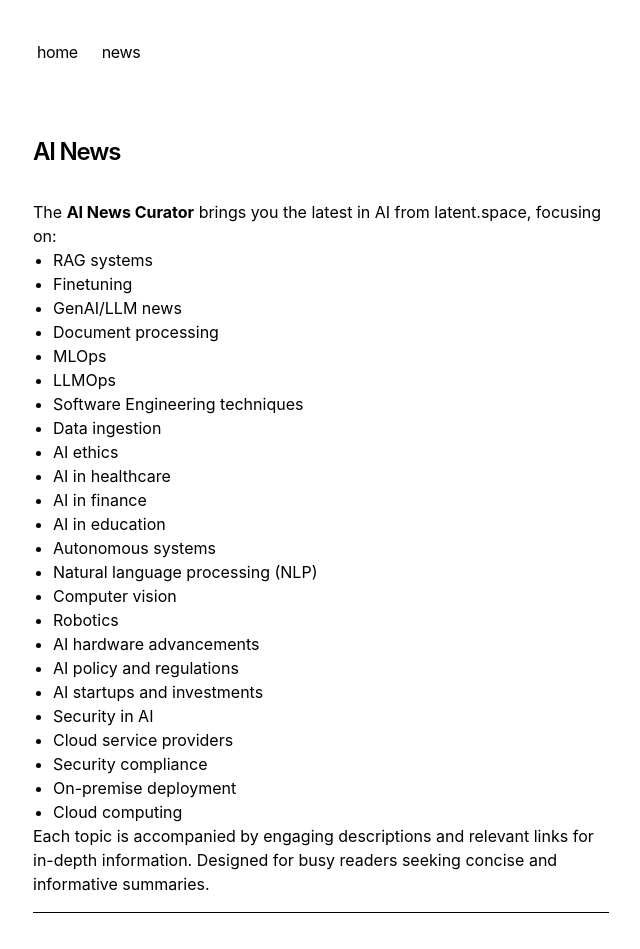
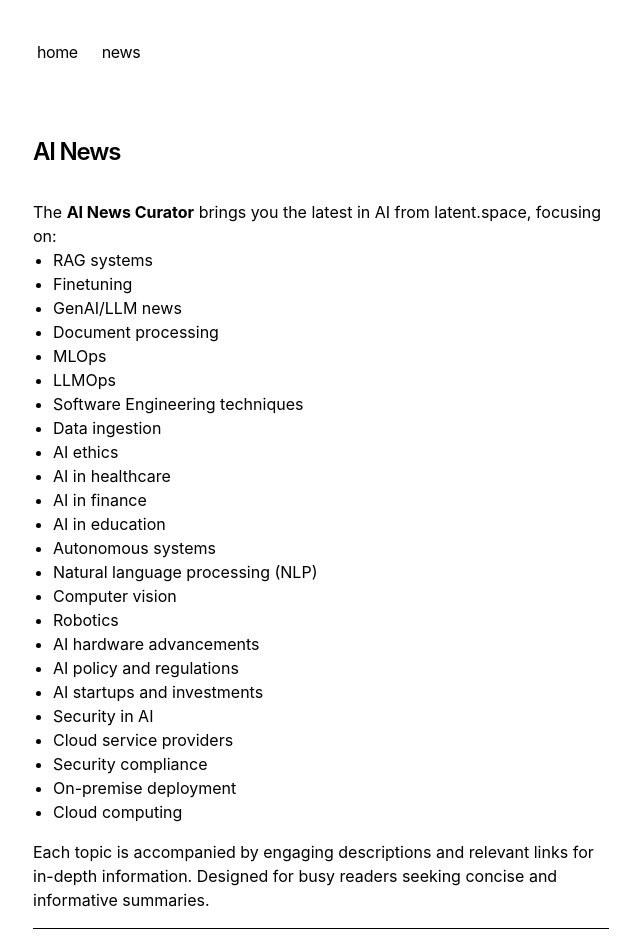
Before and after one commit to mharrvic/ai-news, a Next.js app: page / in a window 1280 px wide. Shown: the top 949 px of the page, without its empty margins (319-959 px from the left). Built offline with nearby package versions, Linux system fonts and the light colour scheme.

Commit message:
Update margin

```diff
--- a/app/page.tsx
+++ b/app/page.tsx
@@ -36,7 +36,8 @@ export default function Page() {
             <li>On-premise deployment</li>
             <li>Cloud computing</li>
           </ul>
-          <p>
+
+          <p className="mt-4">
             Each topic is accompanied by engaging descriptions and relevant
             links for in-depth information. Designed for busy readers seeking
             concise and informative summaries.
```
